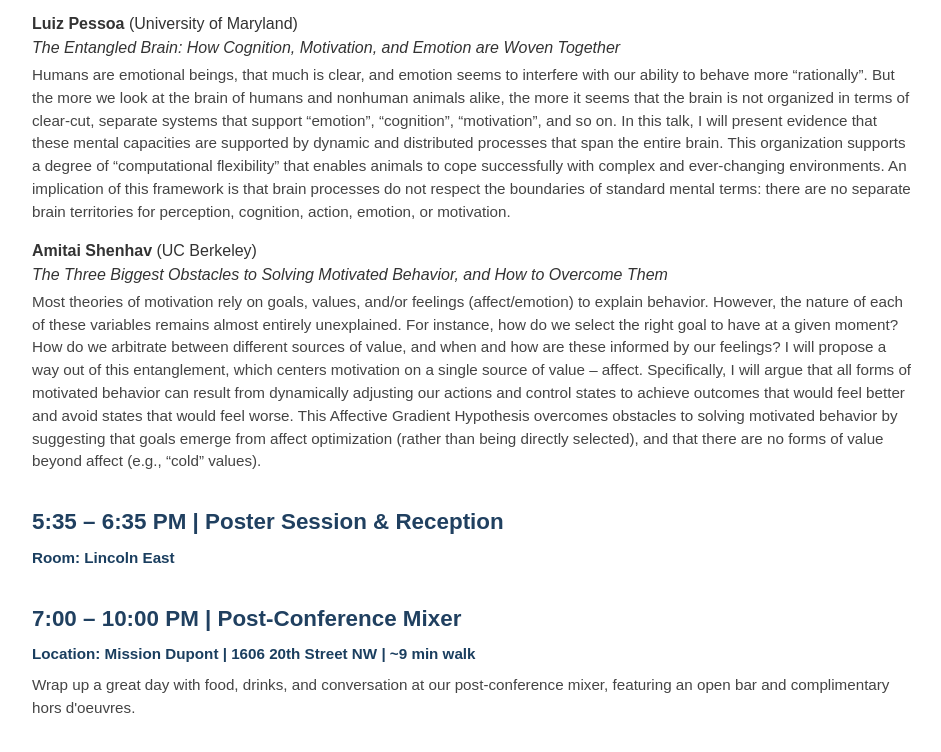
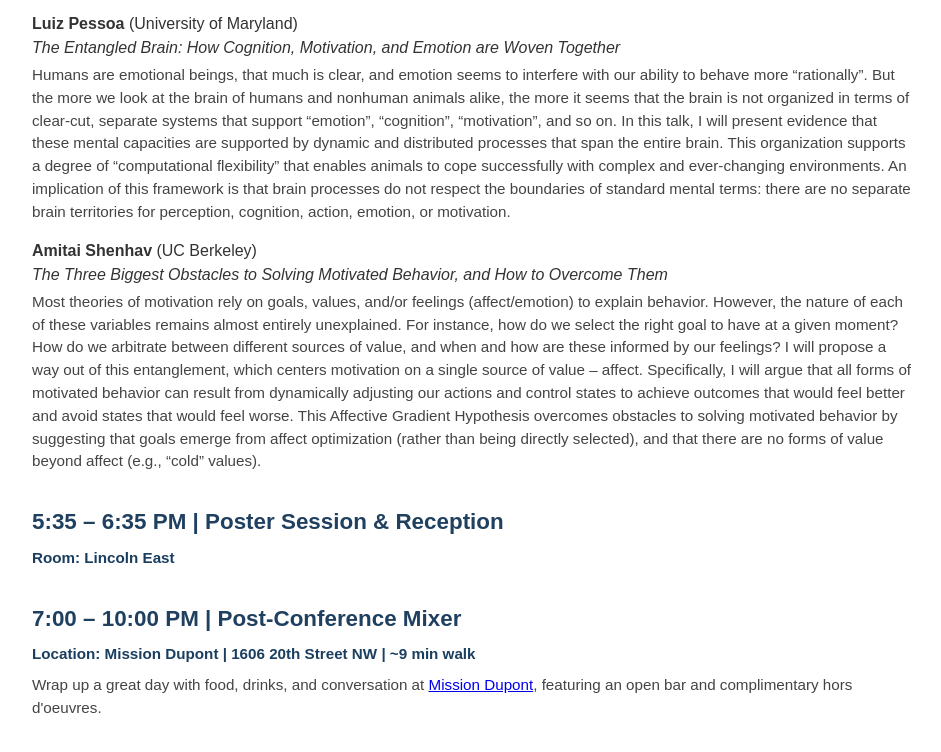
Before and after one commit to DEMelnikoff/ssm-2025, a plain HTML site: page index.html in a window 1280 px wide. Shown: the part 8273-9025 px from the top of the page, without its empty margins (168-1109 px from the left). Drawn offline with Linux system fonts and the light colour scheme.

Commit message:
Update index.html

```diff
--- a/index.html
+++ b/index.html
@@ -355,7 +355,7 @@
   <div class="session">
     <h2>7:00 – 10:00 PM | Post-Conference Mixer</h2>
     <p class="room-label">Location: Mission Dupont | 1606 20th Street NW | ~9 min walk</p>
-    <p class="abstract">Wrap up a great day with food, drinks, and conversation at our post-conference mixer, featuring an open bar and complimentary hors d'oeuvres.</p>
+    <p class="abstract">Wrap up a great day with food, drinks, and conversation at <a href="https://www.missiondupont.com/" target="_blank">Mission Dupont</a>, featuring an open bar and complimentary hors d'oeuvres.</p>
   </div>
 
 </body>
```
